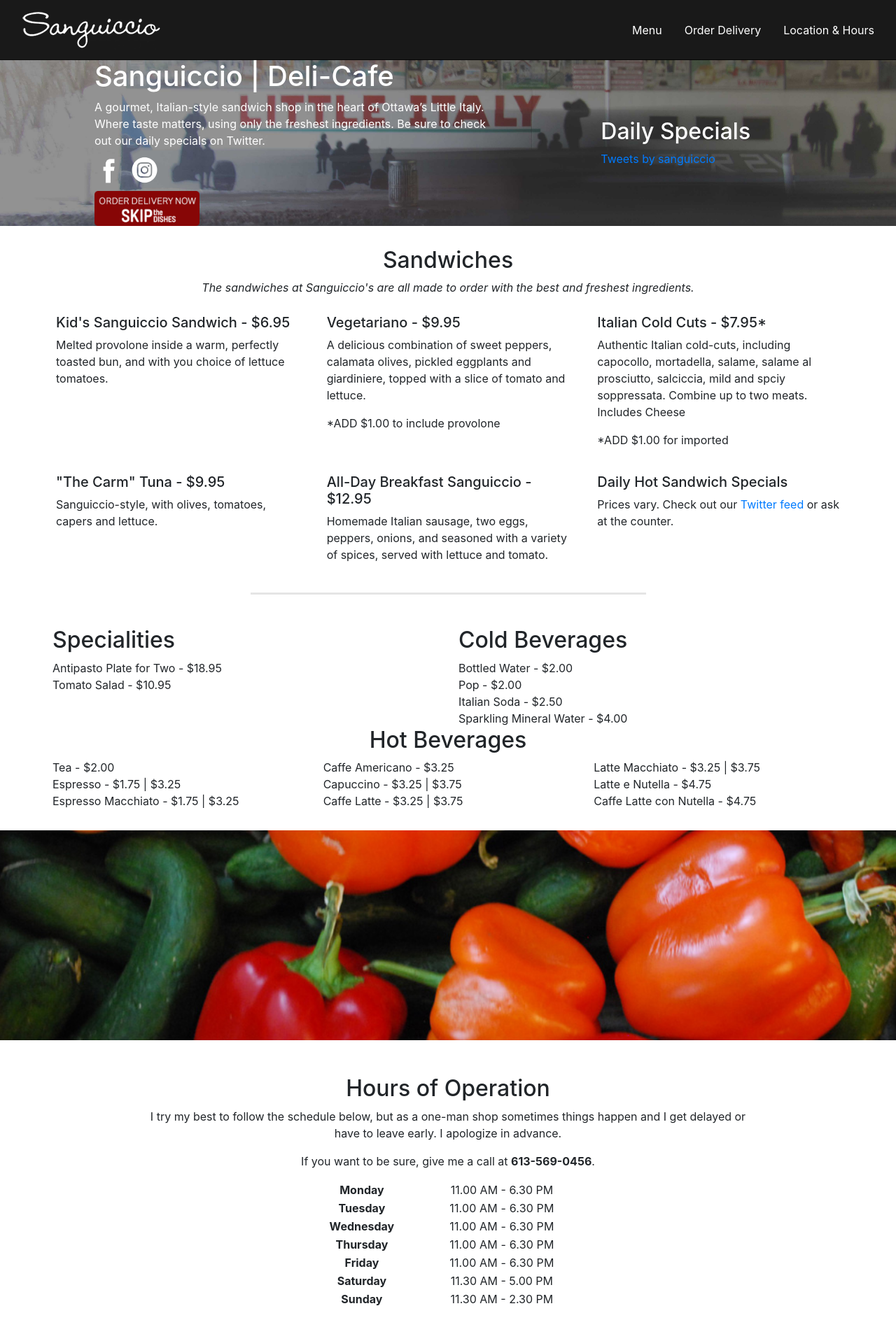
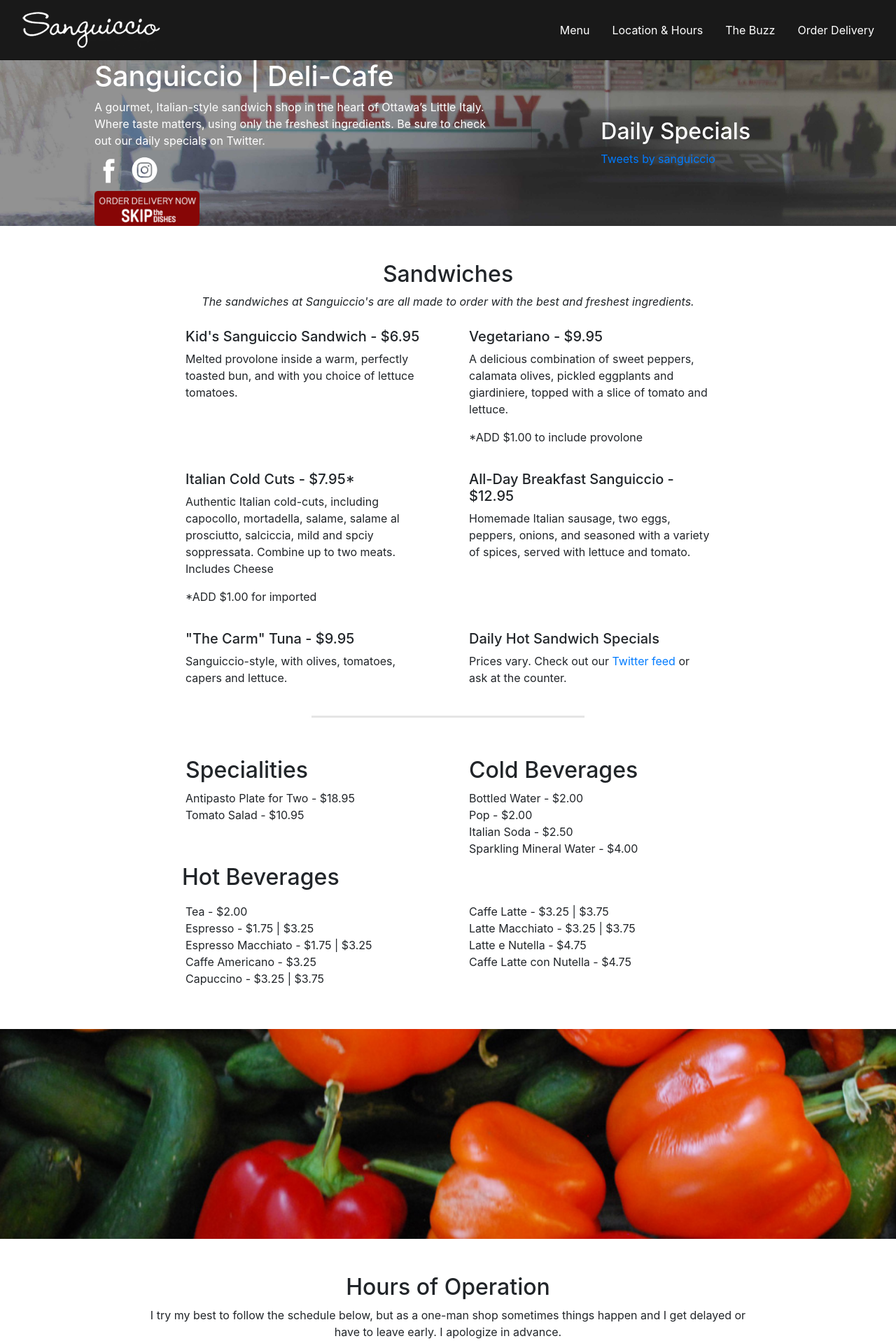
Before and after one commit to rjwoo/sanguiccio, a PHP site: page / in a window 1280 px wide. Shown: the top 1917 px of the page at 70% size. Run offline with PHP 8.4, Linux system fonts and the light colour scheme; some libraries are stand-ins or nearby versions.

Commit message:
Added the buzz section

```diff
--- a/css/style.css
+++ b/css/style.css
@@ -70,7 +70,7 @@
 }
 
 .menu-container {
-  padding: 30px 75px;
+  padding: 50px 250px;
 }
 
 .menu-description {
@@ -82,7 +82,7 @@
 }
 
 .menu-item {
-  padding: 10px 20px;
+  padding: 10px 30px;
 }
 
 .sub-items {
@@ -98,6 +98,10 @@
   padding-top: 30px;
 }
 
+.bev-title {
+  padding-left: 10px;
+}
+
 section.middle-img {
   background: no-repeat center center scroll;
   -webkit-background-size: cover;
@@ -110,12 +114,12 @@
   height: 300px;
 }
 
-.hours-container {
+.hours-container, .buzz-container {
   padding: 50px 200px;
   text-align: center;
 }
 
-.hours-title {
+.hours-title, .buzz-title {
   text-align: center;
 }
 
--- a/index.html
+++ b/index.html
@@ -30,10 +30,13 @@
                             <a class="nav-link active" href="#">Menu</a>
                         </li>
                         <li class="nav-item">
-                            <a class="nav-link" href="https://www.skipthedishes.com/sanguiccio-deli-cafe-preston-ottawa">Order Delivery</a>
+                            <a class="nav-link" href="#">Location & Hours</a>
                         </li>
                         <li class="nav-item">
-                            <a class="nav-link" href="#">Location & Hours</a>
+                            <a class="nav-link" href="#">The Buzz</a>
+                        </li>
+                        <li class="nav-item">
+                            <a class="nav-link" href="https://www.skipthedishes.com/sanguiccio-deli-cafe-preston-ottawa">Order Delivery</a>
                         </li>
                     </ul>
                 </div>
@@ -63,50 +66,57 @@
 
     <section id="menu">
         <div class="menu-container">
+
             <h2 class="text-center">Sandwiches</h2>
             <p class="text-center menu-description">The sandwiches at Sanguiccio's are all made to order with the best and freshest ingredients. </p>
-            <div class="row">
-                <div class="col-lg-4 col-12 menu-item">
+
+            <div class="row menu-row">
+                <div class="col-lg-6 col-12 menu-item">
                     <h4 class="menu-title">Kid's Sanguiccio Sandwich - $6.95</h4>
                     <p>Melted provolone inside a warm, perfectly toasted bun, and with you choice of lettuce tomatoes.</p>
                 </div>
-                <div class="col-lg-4 col-12 menu-item">
+                <div class="col-lg-6 col-12 menu-item">
                     <h4 class="menu-title">Vegetariano - $9.95</h4>
                     <p>A delicious combination of sweet peppers, calamata olives, pickled eggplants and giardiniere, topped with
                         a slice of tomato and lettuce. </p>
                     <p>*ADD $1.00 to include provolone</p>
                 </div>
-                <div class="col-lg-4 col-12 menu-item">
+            </div>
+
+            <div class="row menu-row">
+                <div class="col-lg-6 col-12 menu-item">
                     <h4 class="menu-title">Italian Cold Cuts - $7.95*</h4>
                     <p>Authentic Italian cold-cuts, including capocollo, mortadella, salame, salame al prosciutto, salciccia, mild
                         and spciy soppressata. Combine up to two meats. Includes Cheese</p>
                     <p>*ADD $1.00 for imported</p>
                 </div>
+                <div class="col-lg-6 col-12 menu-item">
+                    <h4 class="menu-title">All-Day Breakfast Sanguiccio - $12.95</h4>
+                    <p>Homemade Italian sausage, two eggs, peppers, onions, and seasoned with a variety of spices, served with lettuce and tomato.</p>
+                </div>
             </div>
-            <div class="row">
-                <div class="col-lg-4 col-12 menu-item">
+
+            <div class="row menu-row">
+                <div class="col-lg-6 col-12 menu-item">
                     <h4 class="menu-title">"The Carm" Tuna - $9.95</h4>
                     <p>Sanguiccio-style, with olives, tomatoes, capers and lettuce.</p>
                 </div>
-                <div class="col-lg-4 col-12 menu-item">
-                    <h4 class="menu-title">All-Day Breakfast Sanguiccio - $12.95</h4>
-                    <p>Homemade Italian sausage, two eggs, peppers, onions, and seasoned with a variety of spices, served with lettuce
-                        and tomato.</p>
-                </div>
-                <div class="col-lg-4 col-12 menu-item">
+                <div class="col-lg-6 col-12 menu-item">
                     <h4 class="menu-title">Daily Hot Sandwich Specials</h4>
                     <p>Prices vary. Check out our
                         <a href="https://twitter.com/sanguiccio" target="_blank">Twitter feed</a> or ask at the counter.</p>
                 </div>
             </div>
+
             <hr class="divider">
-            <div class="row sub-menu">
-                <div class="col-lg-6 col-12">
+
+            <div class="row sub-menu menu-row">
+                <div class="col-lg-6 col-12 menu-item">
                     <h2>Specialities</h2>
                     <p class="sub-items">Antipasto Plate for Two - $18.95</p>
                     <p class="sub-items">Tomato Salad - $10.95</p>
                 </div>
-                <div class="col-lg-6 col-12">
+                <div class="col-lg-6 col-12 menu-item">
                     <h2>Cold Beverages</h2>
                     <p class="sub-items">Bottled Water - $2.00</p>
                     <p class="sub-items">Pop - $2.00</p>
@@ -114,19 +124,17 @@
                     <p class="sub-items">Sparkling Mineral Water - $4.00</p>
                 </div>
             </div>
-            <h2 class="text-center">Hot Beverages</h2>
-            <div class="row">
-                <div class="col-lg-4 col-12">
+            <h2 class="bev-title">Hot Beverages</h2>
+            <div class="row menu-row">
+                <div class="col-lg-6 col-12 menu-item">
                     <p class="sub-items">Tea - $2.00</p>
                     <p class="sub-items">Espresso - $1.75 | $3.25</p>
                     <p class="sub-items">Espresso Macchiato - $1.75 | $3.25</p>
-                </div>
-                <div class="col-lg-4 col-12">
                     <p class="sub-items">Caffe Americano - $3.25</p>
                     <p class="sub-items">Capuccino - $3.25 | $3.75</p>
+                </div>
+                <div class="col-lg-6 col-12 menu-item">
                     <p class="sub-items">Caffe Latte - $3.25 | $3.75</p>
-                </div>
-                <div class="col-lg-4 col-12">
                     <p class="sub-items">Latte Macchiato - $3.25 | $3.75</p>
                     <p class="sub-items">Latte e Nutella - $4.75</p>
                     <p class="sub-items">Caffe Latte con Nutella - $4.75</p>
@@ -182,6 +190,60 @@
         </div>
     </section>
 
+    <section id="buzz">
+        <div class="store-info">
+            <div class="buzz-container">
+                <h2 class="buzz-title">The Buzz</h2>
+                <table cellpadding="10" cellspacing="0" width="100%">
+                    <tbody>
+                        <tr>
+                            <td bgcolor="#e7e7e7" style="padding: 10px;">Summer 2013&nbsp;<em>Ottawa Magazine 101 Tastes Issue</em><br />
+                            <a href="http://bit.ly/19KgzGs" target="_blank">The must-eat list you cannot resist.</a></td>
+                        </tr>
+                        <tr>
+                            <td style="padding: 10px;">August 07, 2012: <em>The Personal Professional</em><br />
+                            <a href="http://jasonrepovs.com/business/customer-service-case-study/" target="_blank">A Case Study on Customer Service: Sanguiccio Sandwich Shop</a></td>
+                        </tr>
+                        <tr>
+                            <td bgcolor="#e7e7e7" style="padding: 10px;">July 05, 2012: <em>Xtra!</em><br />
+                            <a href="http://www.xtra.ca/public/Ottawa/Sanguiccio_Deli_Cafe-12256.aspx" target="_blank">If it goes on a bun, it&#39;s best at Sanguiccio&#39;s Deli Caf&eacute;</a></td>
+                        </tr>
+                        <tr>
+                            <td style="padding: 10px;">June 20, 2012: <em>The Ottawa Citizen</em><br />
+                            <a href="http://www2.canada.com/ottawacitizen/news/food/story.html?id=0df5d2c8-9f9b-4e9b-9d9c-5bbf98969764" target="_blank">Whose sandwich reigns supreme?</a></td>
+                        </tr>
+                        <tr>
+                            <td bgcolor="#e7e7e7" style="padding: 10px;">April 2012: <em>Ottawa Magazine Eating &amp; Drinking Guide</em><br />
+                            <a href="http://bit.ly/YRIalG" target="_blank">Ottawa Must -Try Sandwiches</a></td>
+                        </tr>
+                        <tr>
+                            <td style="padding: 10px;">October 27, 2011:<em> Metro Ottawa</em><br />
+                            <a href="http://pages.sanguiccio.ca/metro-article.html" target="_blank">Everyone&#39;s welcome at Sanguiccio&#39;s</a></td>
+                        </tr>
+                        <tr>
+                            <td bgcolor="#e7e7e7" style="padding: 10px;">March 24, 2011: <em>Sheltered Girl Meets World</em><br />
+                            <a href="http://klwatts.typepad.com/im-weird/2011/03/sandwich-thursday-gourmet-italian-sandwiches-sanguiccio-deli-cafe.html" target="_blank">Sandwich Thursday: Gourmet Italian Sandwiches @ Sanguiccio Deli Cafe</a></td>
+                        </tr>
+                        <tr>
+                            <td style="padding: 10px;">March 23, 2011: <em>APT 613</em><br />
+                            <a href="http://www.apt613.ca/2011/03/23/neighbourhood-wars-next-up-chinatown-vs-little-italy/" target="_blank">Neighbourhood Wars! Next up: Chinatown vs. Little Italy</a></td>
+                        </tr>
+                        <tr>
+                            <td bgcolor="#e7e7e7" style="padding: 10px;">
+                            <p>March 7, 2011:<em> Ottawa Magazine</em><br />
+                            <a href="http://www.ottawamagazine.com/restaurants/2011/03/07/weekly-lunch-pick-sanguiccio-a-gem-of-a-sandwich-shop-in-little-italy/" target="_blank">WEEKLY LUNCH PICK: Sanguiccio Deli-Cafe is a gem of a sandwich shop in Little Italy</a></p>
+                            </td>
+                        </tr>
+                        <tr>
+                            <td style="padding: 10px;">December 15, 2010: <em>Foodie Prints</em><br />
+                            <a href="http://foodieprints.com/2010/12/relatively-wordless-wednesday-sandwich-at-an-italian-cafe-anyone-updated/" target="_blank">Sandwich at an Italian Cafe Anyone?</a></td>
+                        </tr>
+                    </tbody>
+                </table>
+            </div>
+        </div>
+    </section>
+
     <footer>
         <div class="row">
             <div class="col-12 text-center footer-icons">
```
